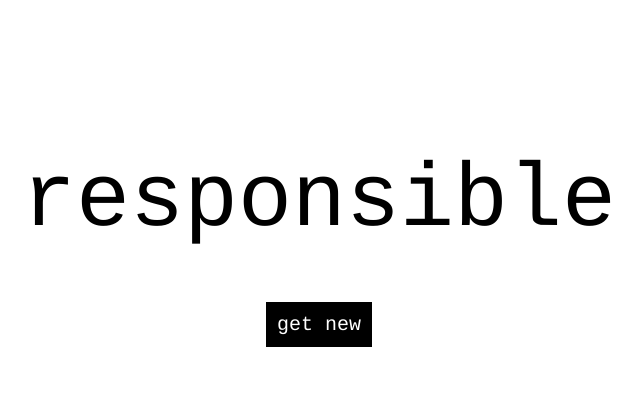
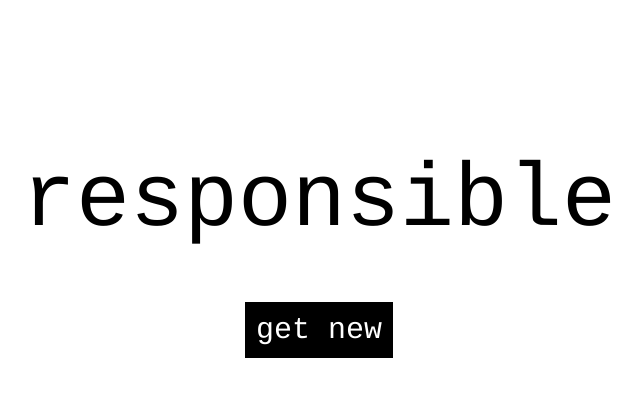
Before and after one commit to cecilhayduke/cecilhayduke.github.io, a Jekyll site: the page built from attributes/index.md, in a window 1280 px wide. Shown: the top 397 px of the page, without its empty margins (321-963 px from the left). Built offline with Jekyll 4.4.1, drawn with Linux system fonts in a browser that asks for light colours.

Commit message:
bigger
bigger

```diff
--- a/_layouts/attribute.html
+++ b/_layouts/attribute.html
@@ -32,19 +32,19 @@
         @media (max-width:400px) {
             html {font-size:25px;}
             #wrapper {width:100%;}
-            #getnew {font-size:10px;}
+            #getnew {font-size:20px;}
         }
 
         @media (min-width:401px) and (max-width:800px) {
             html {font-size:50px;}
             #wrapper {width:100%;}
-            #getnew {font-size:20px;}
+            #getnew {font-size:30px;}
         }
 
         @media (min-width:801px) {
             html {font-size:90px;}
             #wrapper {width:800px;}
-            #getnew {font-size:20px;}
+            #getnew {font-size:30px;}
         }
 	</style>
 </head>
```
